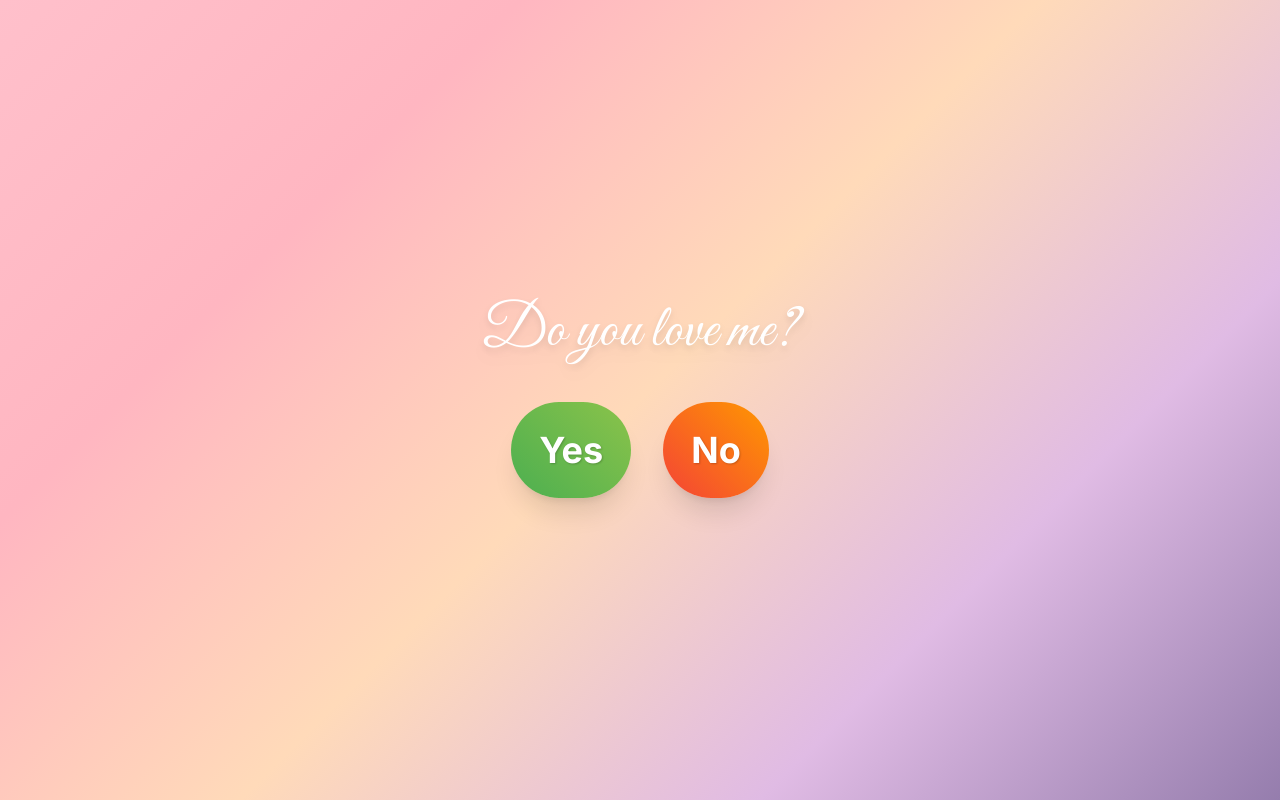
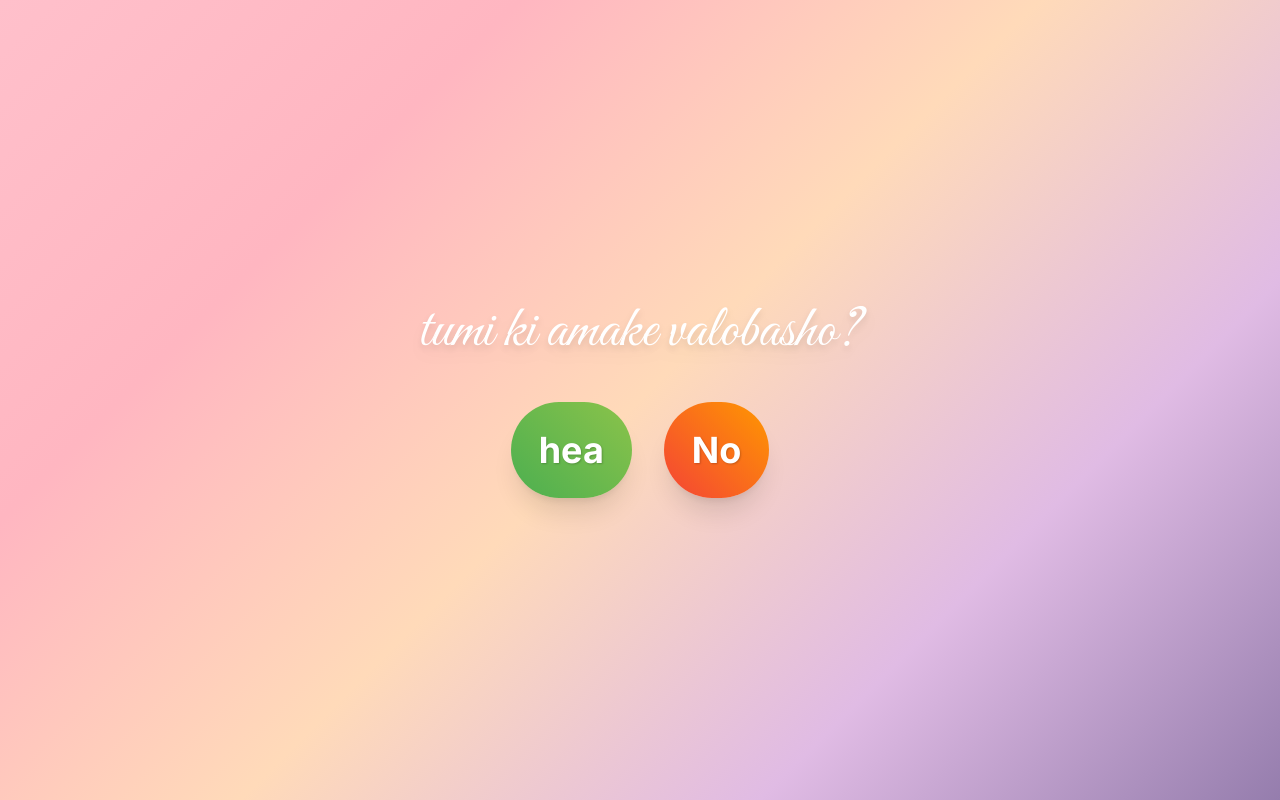
Before and after one commit to sairaxroton/for-my-cutie, a plain HTML site: page index.html in a window 1280 px wide. Both pictures are taken after a click on the button "Go Ahead!". Drawn offline with nearby package versions, Linux system fonts and the light colour scheme.

Commit message:
Update index.html

```diff
--- a/index.html
+++ b/index.html
@@ -23,11 +23,11 @@
         <!-- Hidden content for the question and buttons -->
         <div id="questionScreen" class="hidden flex flex-col items-center justify-center h-full text-center">
             <p class="text-white text-5xl md:text-6xl font-script mb-10 drop-shadow-lg animate-fade-in">
-                Do you love me?
+                tumi ki amake valobasho?
             </p>
             <div class="flex flex-col sm:flex-row gap-8">
                 <button id="yesBtn" class="btn btn-secondary text-3xl md:text-4xl p-5 md:p-7 shadow-xl transform transition-all duration-300 ease-in-out">
-                    Yes
+                    hea
                 </button>
                 <button id="noBtn" class="btn btn-tertiary text-3xl md:text-4xl p-5 md:p-7 shadow-xl transform transition-all duration-300 ease-in-out">
                     No
@@ -38,7 +38,7 @@
         <!-- Hidden content for the final message -->
         <div id="finalMessageScreen" class="hidden flex flex-col items-center justify-center h-full text-center">
             <p class="text-white text-5xl md:text-6xl font-script mb-6 drop-shadow-lg animate-fade-in">
-                I knew you loved me! 🥰
+                Ami jantam tumi amake valobasho! 🥰
             </p>
             <p class="text-pink-100 text-4xl md:text-5xl font-inter drop-shadow-lg animate-fade-in-delay">
                 Love you too!
```
